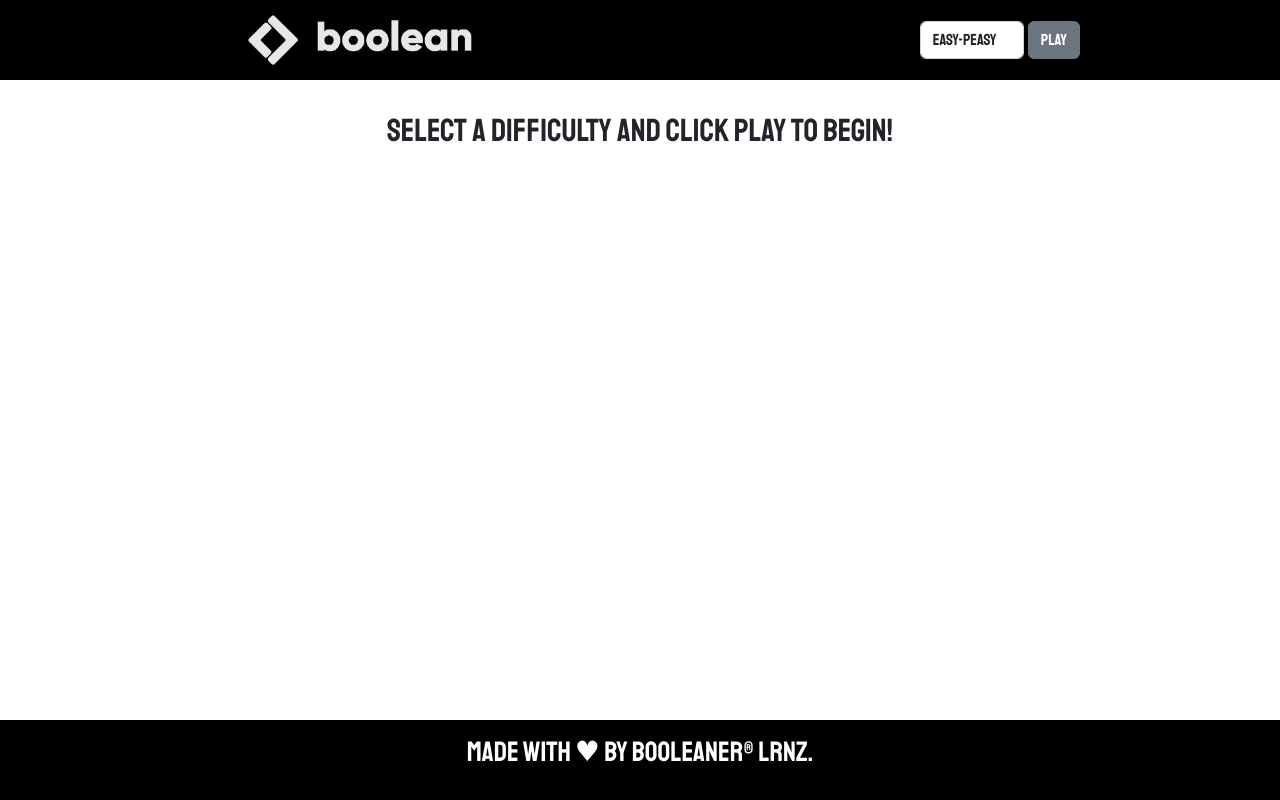
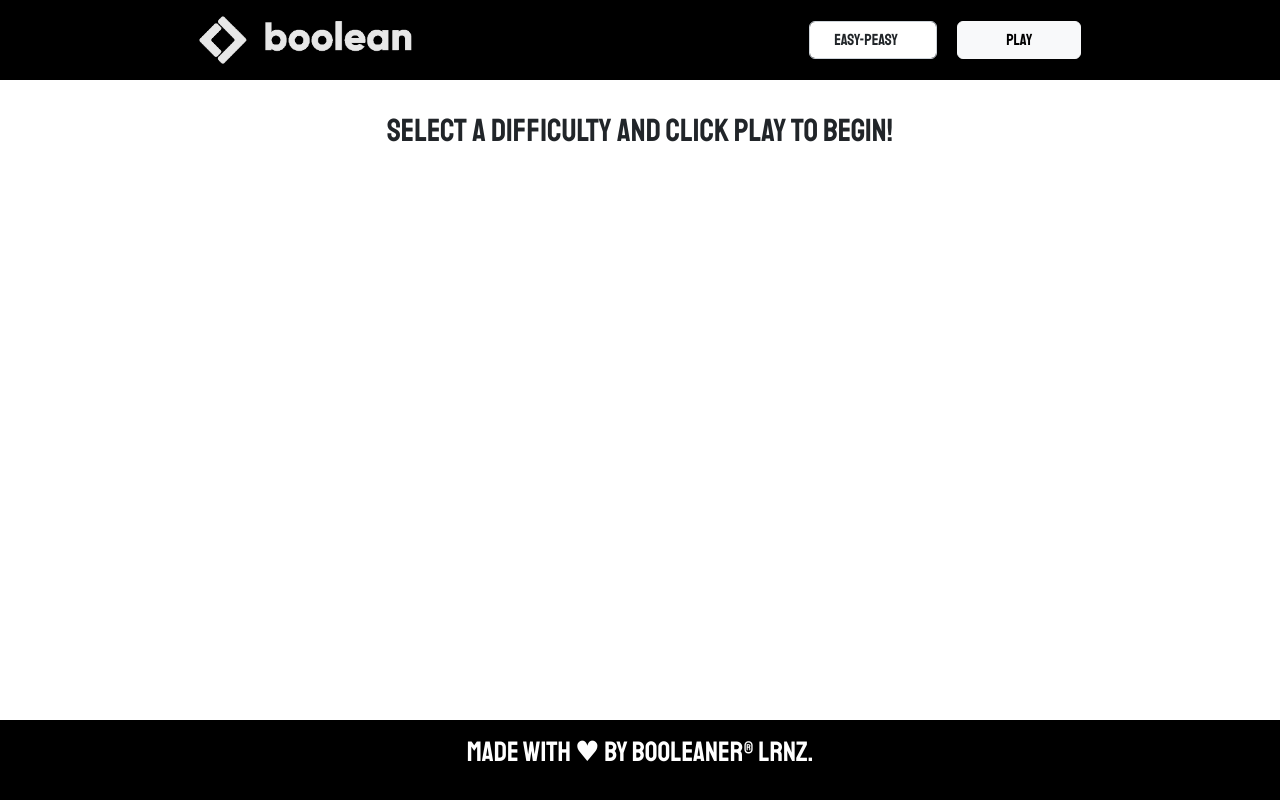
Before and after one commit to LorenzoCastiglion/js-campominato, a plain HTML site: page index.html in a window 1280 px wide. Drawn offline with nearby package versions, Linux system fonts and the light colour scheme.

Commit message:
finee esercizio

```diff
--- a/css/style.css
+++ b/css/style.css
@@ -33,9 +33,9 @@ main {
 
 }
 
-/* .griglia{
+.griglia{
     position: relative;
-} */
+}
 
 .square{
     display: flex;
@@ -68,11 +68,11 @@ main {
 
 #error{
     z-index: 900;
-    /* width: 500px;
+    width: 500px;
     height: 500px;
     left: 50%;
     top: 50%;
 
     transform: translate(-50%, -50%);
-    position: absolute; */
+    position: absolute;
 }
--- a/index.html
+++ b/index.html
@@ -14,14 +14,14 @@
 
     <div class="vh-100" >
         <header class="d-flex justify-content-around align-items-center text-white">
-           <div class="col-3 p-5"><img src="./img/boolean-logo.png" class="img-fluid"  alt=""></div>
-           <div class="d-flex">
-            <select class="form-control" name="livello" id="livello">
+           <div class="col-2"><img src="./img/boolean-logo.png" class="img-fluid"  alt=""></div>
+           <div class="d-flex gap-3">
+            <select class="form-control px-4" name="livello" id="livello">
                 <option value="1">Easy-Peasy</option>
                 <option value="2">Not-so-peasy</option>
                 <option value="3">Hell</option>
             </select>
-            <button class="btn btn-secondary ms-1" id="play">Play</button>
+            <button class="btn btn-light ms-1 px-5" id="play">Play</button>
            </div>
 
         </header>
--- a/js/script.js
+++ b/js/script.js
@@ -99,6 +99,7 @@ function play(){
             const squares = document.getElementsByClassName('square');
             for(let i = 0; i < squares.length; i ++){
                 squares[i].classList.add('green');
+
             }
             if(score === MAX_ATTEMPTS){
                 console.log('you win');
```
